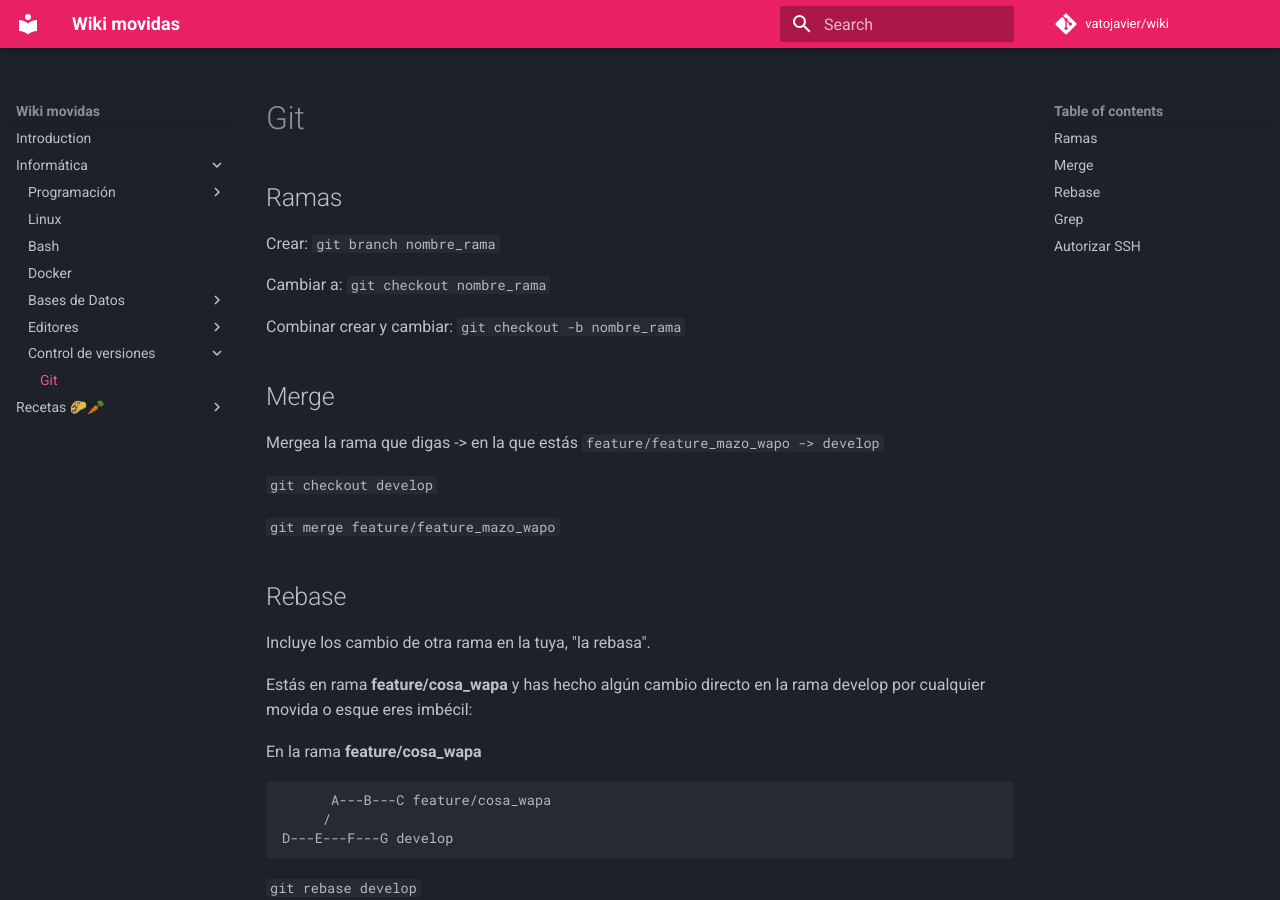
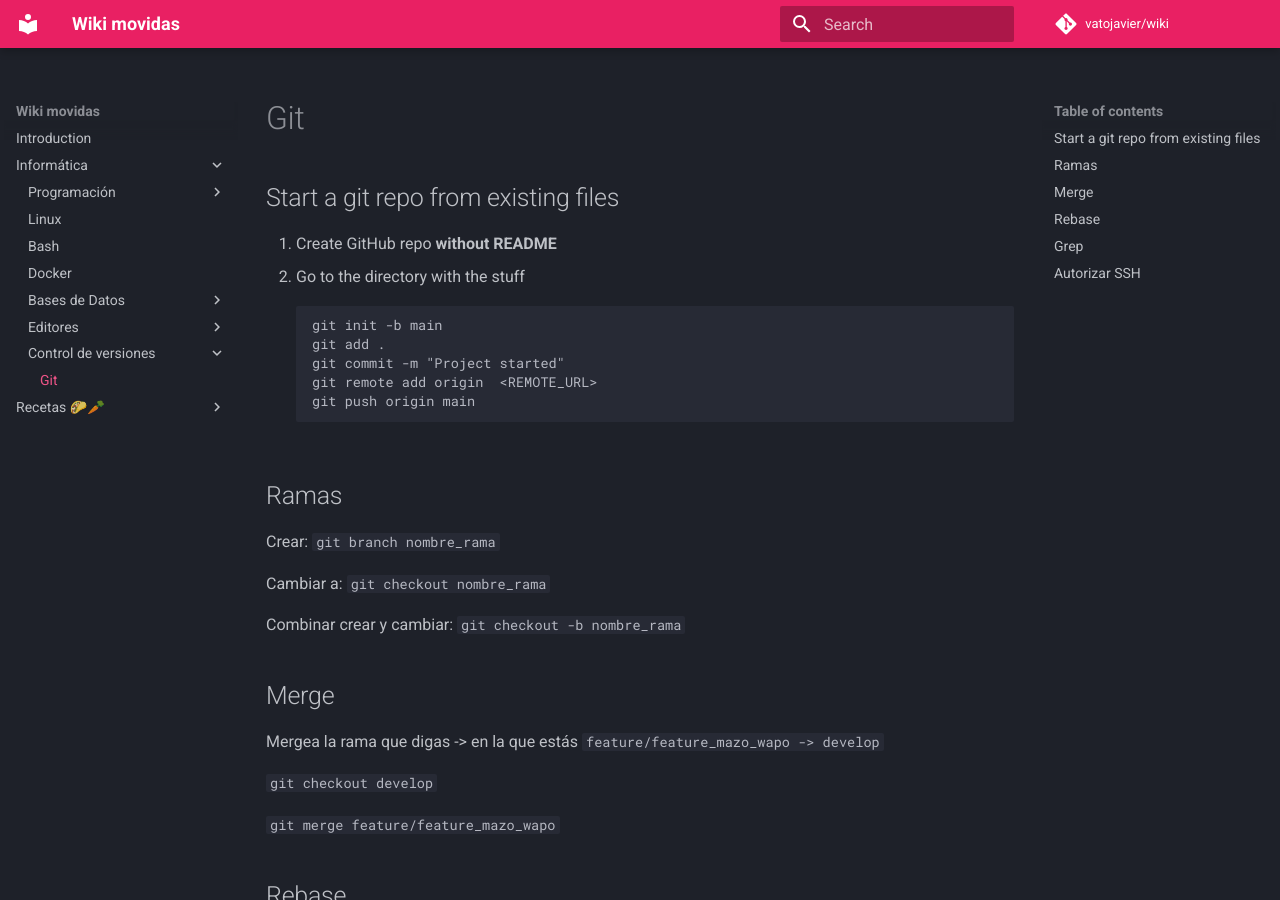
Before and after one commit to vatojavier/wiki, an MkDocs documentation site: the page built from docs/informatica/control_versiones/git.md, in a window 1280 px wide and 900 px high. Built offline with MkDocs 1.6.1 and Material for MkDocs 9.7.7, drawn with Linux system fonts in a browser that asks for light colours; comment, search, counter and statistics services are not loaded.

Commit message:
Update git.md

````diff
--- a/docs/informatica/control_versiones/git.md
+++ b/docs/informatica/control_versiones/git.md
@@ -1,4 +1,16 @@
 # Git
+
+## Start a git repo from existing files
+
+1. Create GitHub repo **without README**
+2. Go to the directory with the stuff
+```
+git init -b main
+git add .
+git commit -m "Project started"
+git remote add origin  <REMOTE_URL>
+git push origin main
+```
 
 ## Ramas
 
````
